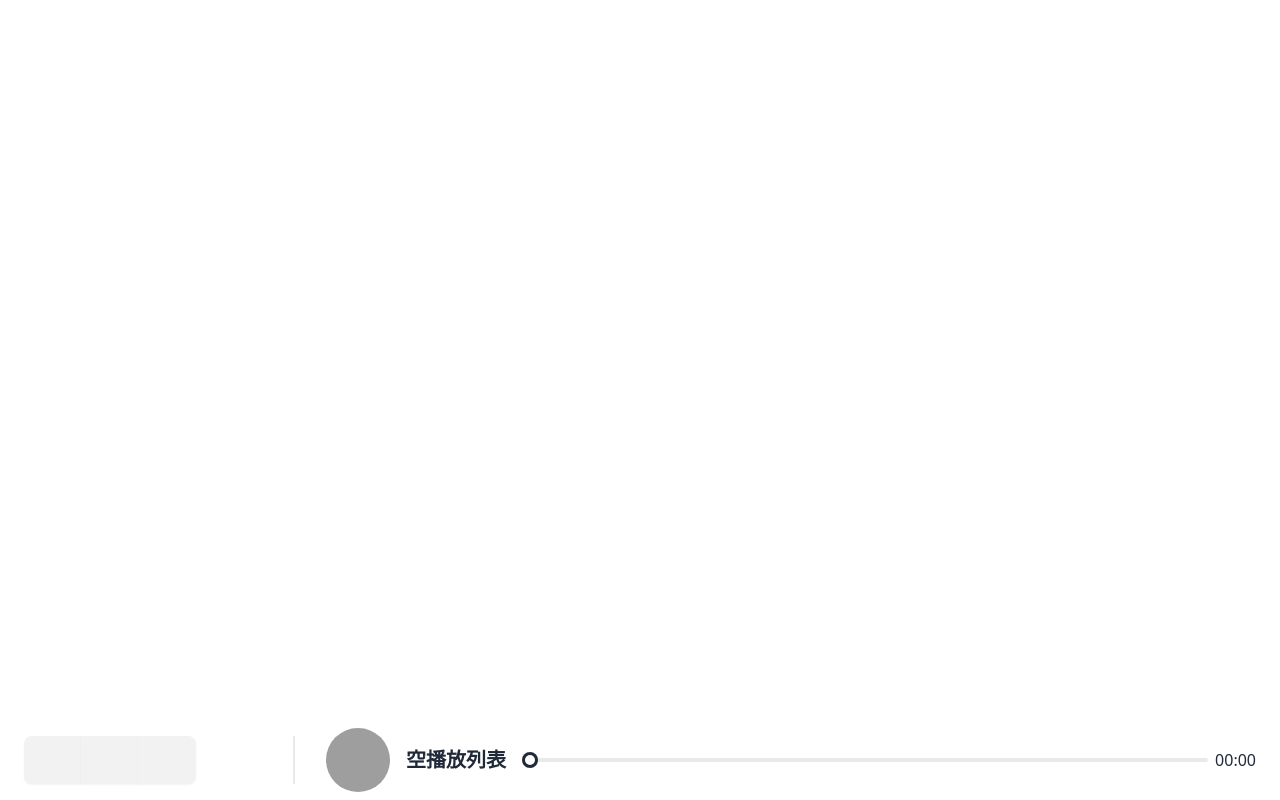
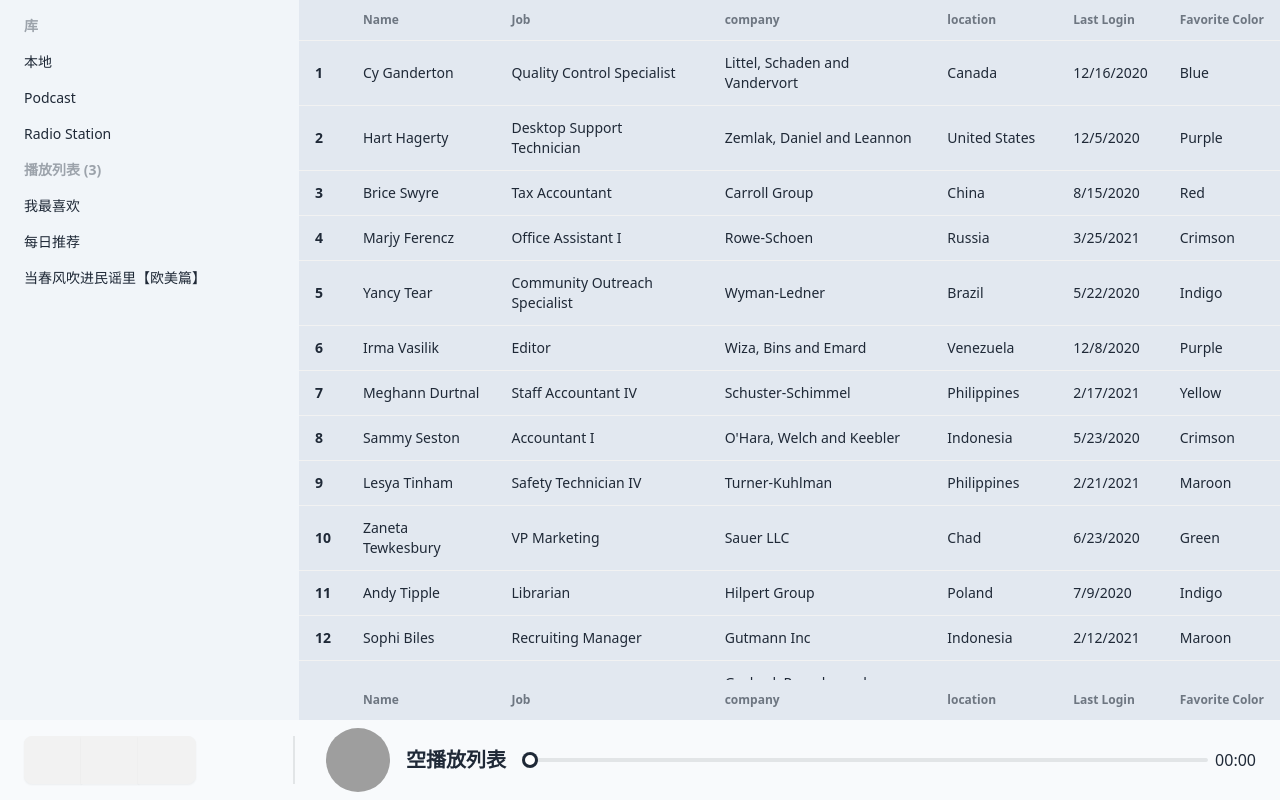
Before and after one commit to FlexLark/FlexLark, a React (Vite) app: page / in a window 1280 px wide. Built offline with nearby package versions, Linux system fonts and the light colour scheme; grey boxes are pictures that could not be loaded; some icons are missing.

Commit message:
页面开发

```diff
--- a/locales/en.json
+++ b/locales/en.json
@@ -5,5 +5,7 @@
   "Pause": "Pause",
   "Next": "Next",
   "Empty Playlist": "Empty Playlist",
-  "Volume {{value}}%": "Volume {{value}}%"
+  "Volume {{value}}%": "Volume {{value}}%",
+  "Library": "Library",
+  "List ({{number}})": "List ({{number}})"
 }
--- a/locales/zh-cn.json
+++ b/locales/zh-cn.json
@@ -4,5 +4,8 @@
   "Pause": "暂停",
   "Next": "下一曲",
   "Empty Playlist": "空播放列表",
-  "Volume {{value}}%": "音量 {{value}}%"
+  "Volume {{value}}%": "音量 {{value}}%",
+  "Library": "库",
+  "Local": "本地",
+  "List ({{number}})": "播放列表 ({{number}})"
 }
--- a/src/App.tsx
+++ b/src/App.tsx
@@ -5,13 +5,235 @@ import { useTranslation } from "react-i18next";
 import Player from "./components/Player/component";
 
 function App() {
-  // const { t } = useTranslation();
+  const { t } = useTranslation();
 
   return (
-    <div className="w-screen h-screen overflow-hidden">
-      <aside className=""></aside>
-      <main className=""></main>
-      <div className="w-full mx-auto absolute bottom-0">
+    <div className="flex flex-col w-screen h-screen overflow-hidden">
+      <div className="w-full flex flex-1" style={{
+        height: "calc(100vh - 5rem)"
+      }}>
+        <aside className="w-64 h-full lg:w-80 bg-slate-100">
+          <ul className="menu rounded-box w-full">
+            <li className="menu-title">{ t("Library") }</li>
+            <li><a>{ t("Local") }</a></li>
+            <li><a>{ t("Podcast") }</a></li>
+            <li><a>{ t("Radio Station") }</a></li>
+            <li className="menu-title">{t("List ({{number}})", {number: 3}) }</li>
+            <li><a>我最喜欢</a></li>
+            <li><a>每日推荐</a></li>
+            <li><a>当春风吹进民谣里【欧美篇】</a></li>
+          </ul>
+        </aside>
+        <main className="flex-auto h-full bg-slate-200 overflow-y-auto">
+          <table className="table">
+            <thead className="sticky top-0 bg-slate-200">
+              <tr>
+                <th></th>
+                <th>Name</th>
+                <th>Job</th>
+                <th>company</th>
+                <th>location</th>
+                <th>Last Login</th>
+                <th>Favorite Color</th>
+              </tr>
+            </thead>
+            <tbody>
+              <tr>
+                <th>1</th>
+                <td>Cy Ganderton</td>
+                <td>Quality Control Specialist</td>
+                <td>Littel, Schaden and Vandervort</td>
+                <td>Canada</td>
+                <td>12/16/2020</td>
+                <td>Blue</td>
+              </tr>
+              <tr>
+                <th>2</th>
+                <td>Hart Hagerty</td>
+                <td>Desktop Support Technician</td>
+                <td>Zemlak, Daniel and Leannon</td>
+                <td>United States</td>
+                <td>12/5/2020</td>
+                <td>Purple</td>
+              </tr>
+              <tr>
+                <th>3</th>
+                <td>Brice Swyre</td>
+                <td>Tax Accountant</td>
+                <td>Carroll Group</td>
+                <td>China</td>
+                <td>8/15/2020</td>
+                <td>Red</td>
+              </tr>
+              <tr>
+                <th>4</th>
+                <td>Marjy Ferencz</td>
+                <td>Office Assistant I</td>
+                <td>Rowe-Schoen</td>
+                <td>Russia</td>
+                <td>3/25/2021</td>
+                <td>Crimson</td>
+              </tr>
+              <tr>
+                <th>5</th>
+                <td>Yancy Tear</td>
+                <td>Community Outreach Specialist</td>
+                <td>Wyman-Ledner</td>
+                <td>Brazil</td>
+                <td>5/22/2020</td>
+                <td>Indigo</td>
+              </tr>
+              <tr>
+                <th>6</th>
+                <td>Irma Vasilik</td>
+                <td>Editor</td>
+                <td>Wiza, Bins and Emard</td>
+                <td>Venezuela</td>
+                <td>12/8/2020</td>
+                <td>Purple</td>
+              </tr>
+              <tr>
+                <th>7</th>
+                <td>Meghann Durtnal</td>
+                <td>Staff Accountant IV</td>
+                <td>Schuster-Schimmel</td>
+                <td>Philippines</td>
+                <td>2/17/2021</td>
+                <td>Yellow</td>
+              </tr>
+              <tr>
+                <th>8</th>
+                <td>Sammy Seston</td>
+                <td>Accountant I</td>
+                <td>O'Hara, Welch and Keebler</td>
+                <td>Indonesia</td>
+                <td>5/23/2020</td>
+                <td>Crimson</td>
+              </tr>
+              <tr>
+                <th>9</th>
+                <td>Lesya Tinham</td>
+                <td>Safety Technician IV</td>
+                <td>Turner-Kuhlman</td>
+                <td>Philippines</td>
+                <td>2/21/2021</td>
+                <td>Maroon</td>
+              </tr>
+              <tr>
+                <th>10</th>
+                <td>Zaneta Tewkesbury</td>
+                <td>VP Marketing</td>
+                <td>Sauer LLC</td>
+                <td>Chad</td>
+                <td>6/23/2020</td>
+                <td>Green</td>
+              </tr>
+              <tr>
+                <th>11</th>
+                <td>Andy Tipple</td>
+                <td>Librarian</td>
+                <td>Hilpert Group</td>
+                <td>Poland</td>
+                <td>7/9/2020</td>
+                <td>Indigo</td>
+              </tr>
+              <tr>
+                <th>12</th>
+                <td>Sophi Biles</td>
+                <td>Recruiting Manager</td>
+                <td>Gutmann Inc</td>
+                <td>Indonesia</td>
+                <td>2/12/2021</td>
+                <td>Maroon</td>
+              </tr>
+              <tr>
+                <th>13</th>
+                <td>Florida Garces</td>
+                <td>Web Developer IV</td>
+                <td>Gaylord, Pacocha and Baumbach</td>
+                <td>Poland</td>
+                <td>5/31/2020</td>
+                <td>Purple</td>
+              </tr>
+              <tr>
+                <th>14</th>
+                <td>Maribeth Popping</td>
+                <td>Analyst Programmer</td>
+                <td>Deckow-Pouros</td>
+                <td>Portugal</td>
+                <td>4/27/2021</td>
+                <td>Aquamarine</td>
+              </tr>
+              <tr>
+                <th>15</th>
+                <td>Moritz Dryburgh</td>
+                <td>Dental Hygienist</td>
+                <td>Schiller, Cole and Hackett</td>
+                <td>Sri Lanka</td>
+                <td>8/8/2020</td>
+                <td>Crimson</td>
+              </tr>
+              <tr>
+                <th>16</th>
+                <td>Reid Semiras</td>
+                <td>Teacher</td>
+                <td>Sporer, Sipes and Rogahn</td>
+                <td>Poland</td>
+                <td>7/30/2020</td>
+                <td>Green</td>
+              </tr>
+              <tr>
+                <th>17</th>
+                <td>Alec Lethby</td>
+                <td>Teacher</td>
+                <td>Reichel, Glover and Hamill</td>
+                <td>China</td>
+                <td>2/28/2021</td>
+                <td>Khaki</td>
+              </tr>
+              <tr>
+                <th>18</th>
+                <td>Aland Wilber</td>
+                <td>Quality Control Specialist</td>
+                <td>Kshlerin, Rogahn and Swaniawski</td>
+                <td>Czech Republic</td>
+                <td>9/29/2020</td>
+                <td>Purple</td>
+              </tr>
+              <tr>
+                <th>19</th>
+                <td>Teddie Duerden</td>
+                <td>Staff Accountant III</td>
+                <td>Pouros, Ullrich and Windler</td>
+                <td>France</td>
+                <td>10/27/2020</td>
+                <td>Aquamarine</td>
+              </tr>
+              <tr>
+                <th>20</th>
+                <td>Lorelei Blackstone</td>
+                <td>Data Coordiator</td>
+                <td>Witting, Kutch and Greenfelder</td>
+                <td>Kazakhstan</td>
+                <td>6/3/2020</td>
+                <td>Red</td>
+              </tr>
+            </tbody>
+            <tfoot className="sticky bottom-0 bg-slate-200">
+              <tr>
+                <th></th>
+                <th>Name</th>
+                <th>Job</th>
+                <th>company</th>
+                <th>location</th>
+                <th>Last Login</th>
+                <th>Favorite Color</th>
+              </tr>
+            </tfoot>
+          </table>
+        </main>
+      </div>
+      <div className="w-full h-20 mx-auto flex-none bg-slate-50 z-50">
         <Player />
       </div>
     </div>
--- a/src/components/Player/component.tsx
+++ b/src/components/Player/component.tsx
@@ -28,7 +28,7 @@ export default function Player () {
   }
 
   return (
-    <div className="lr-player container mx-auto flex items-center p-4 w-full h-20">
+    <div className="lr-player container mx-auto flex items-center p-4 w-full h-full">
       <div className="join p-2">
         <button className="btn join-item lg:tooltip" title={ t("Back") }>
           <GoStart theme="outline" size="24" fill="#333"/>
```
